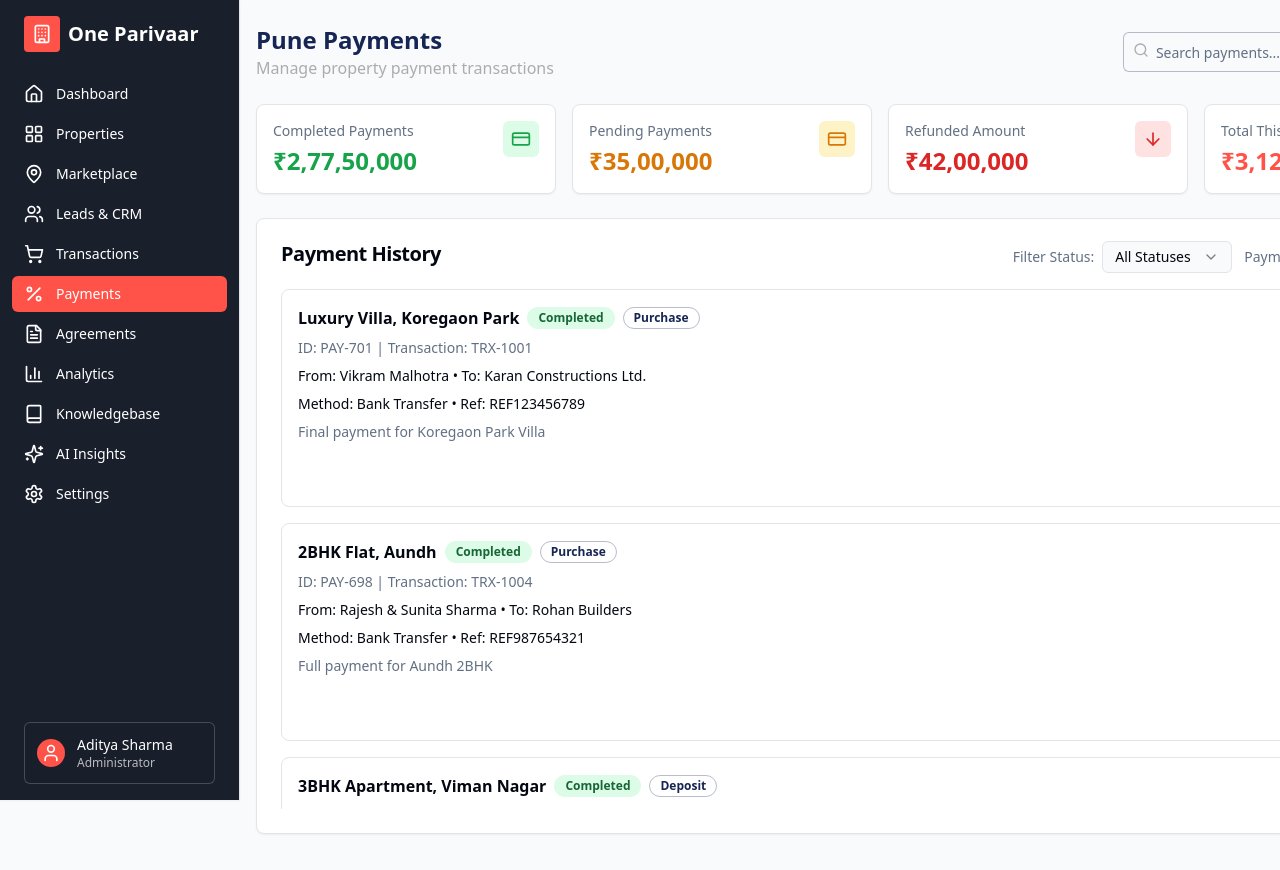
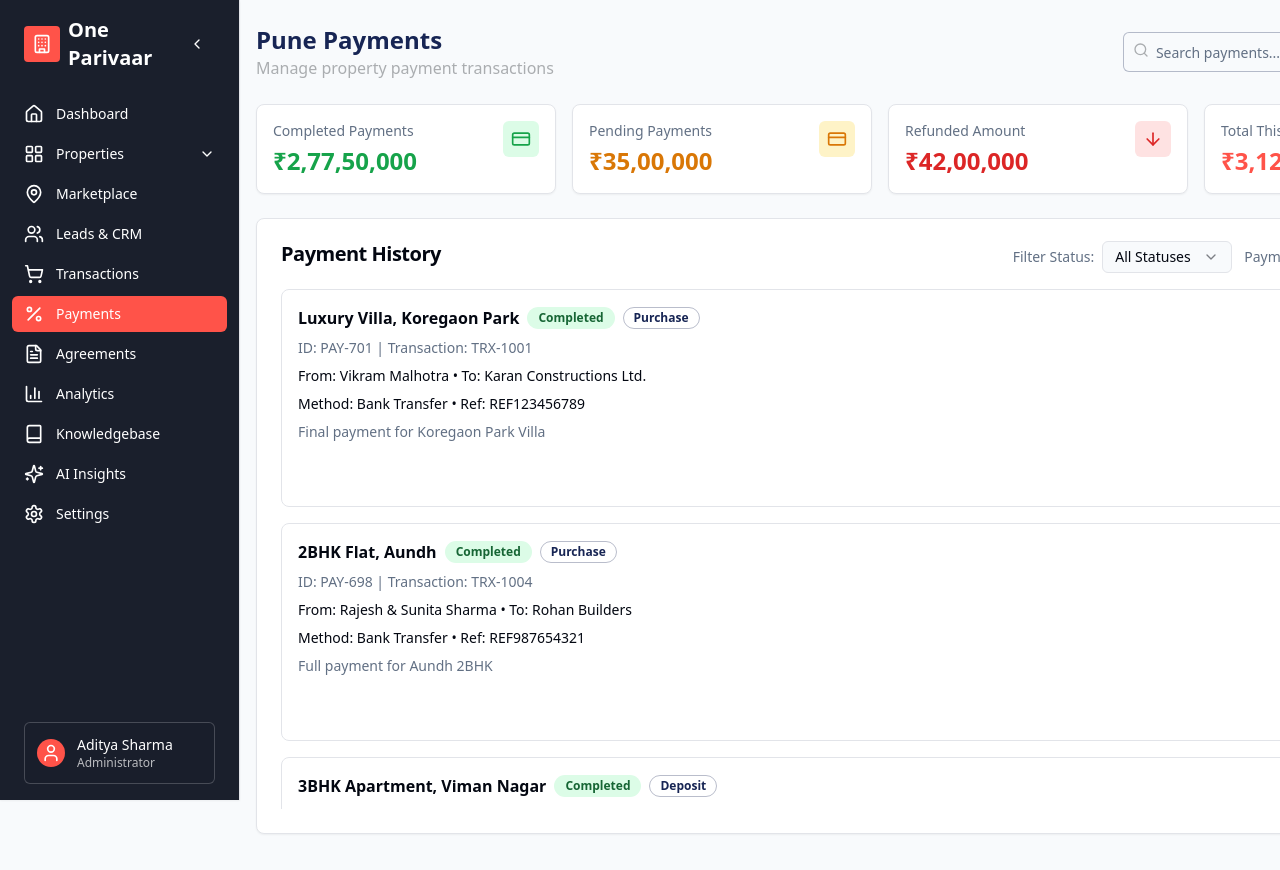
Before and after one commit to rosh100yx/homeflow-nexus-platform, a React (Vite) app: page /payments in a window 1280 px wide. Shown: the top 870 px of the page. Built offline with nearby package versions, Linux system fonts and the light colour scheme.

Commit message:
feat: Implement collapsible navbar
-   Made the navbar collapsible.
-   Used container viewport for layout.
-   Simplified navigation.

```diff
--- a/src/components/ui/Navbar.tsx
+++ b/src/components/ui/Navbar.tsx
@@ -5,6 +5,7 @@ import {
   BarChart3,
   Book,
   Building,
+  ChevronDown,
   FileText,
   Home,
   LayoutGrid,
@@ -21,15 +22,22 @@ import {
 import { Button } from "@/components/ui/button";
 import { cn } from '@/lib/utils';
 import { useToast } from '@/hooks/use-toast';
+import {
+  Collapsible,
+  CollapsibleContent,
+  CollapsibleTrigger
+} from "@/components/ui/collapsible";
 
 type NavItem = {
   label: string;
   href: string;
   icon: React.ReactNode;
+  subItems?: { label: string; href: string }[];
 };
 
 export const Navbar: React.FC = () => {
   const [showMobileMenu, setShowMobileMenu] = useState(false);
+  const [isCollapsed, setIsCollapsed] = useState(false);
   const location = useLocation();
   const { toast } = useToast();
 
@@ -43,6 +51,10 @@ export const Navbar: React.FC = () => {
       label: "Properties",
       href: "/properties",
       icon: <LayoutGrid className="h-5 w-5" />,
+      subItems: [
+        { label: "My Properties", href: "/properties?filter=my" },
+        { label: "Featured", href: "/properties?filter=featured" }
+      ]
     },
     {
       label: "Marketplace",
@@ -109,35 +121,95 @@ export const Navbar: React.FC = () => {
   return (
     <>
       {/* Desktop Navigation */}
-      <div className="hidden lg:flex fixed inset-y-0 left-0 flex-col py-4 px-3 w-60 bg-saas-dark border-r shadow-sm z-40 overflow-y-auto scrollbar-none">
-        <div className="px-3 mb-6">
+      <div className={cn(
+        "hidden lg:flex fixed inset-y-0 left-0 flex-col py-4 px-3 bg-saas-dark border-r shadow-sm z-40 overflow-y-auto scrollbar-none transition-all duration-300",
+        isCollapsed ? "w-16" : "w-60"
+      )}>
+        <div className={cn("px-3 mb-6 flex items-center", isCollapsed && "justify-center")}>
           <Link to="/" className="flex items-center">
             <div className="bg-[#FF5349] text-white p-2 rounded mr-2">
               <Building className="h-5 w-5" />
             </div>
-            <h1 className="font-bold text-xl text-white">One Parivaar</h1>
+            {!isCollapsed && <h1 className="font-bold text-xl text-white">One Parivaar</h1>}
           </Link>
+          <Button
+            variant="ghost"
+            size="icon"
+            onClick={() => setIsCollapsed(!isCollapsed)}
+            className={cn(
+              "ml-auto text-white hover:bg-sidebar-accent hover:text-white",
+              isCollapsed && "hidden"
+            )}
+          >
+            <ChevronDown className="h-4 w-4 transform rotate-90" />
+          </Button>
         </div>
+
+        {isCollapsed && (
+          <Button
+            variant="ghost"
+            size="icon"
+            onClick={() => setIsCollapsed(!isCollapsed)}
+            className="mx-auto mb-4 text-white hover:bg-sidebar-accent hover:text-white"
+          >
+            <ChevronDown className="h-4 w-4" />
+          </Button>
+        )}
 
         <nav className="flex-1 space-y-1 overflow-y-auto">
           {navItems.map((item) => (
+            <div key={item.href}>
+              {item.subItems ? (
+                <Collapsible className="w-full">
+                  <CollapsibleTrigger className={cn(
+                    "flex items-center gap-3 w-full px-3 py-2 rounded-md text-sm font-medium transition-colors",
+                    isActive(item.href)
+                      ? "bg-[#FF5349] text-white"
+                      : "text-white hover:bg-saas-dark/80 hover:text-[#FF5349]"
+                  )}>
+                    <div className="flex items-center gap-3 flex-1">
+                      {item.icon}
+                      {!isCollapsed && <span>{item.label}</span>}
+                    </div>
+                    {!isCollapsed && <ChevronDown className="h-4 w-4" />}
+                  </CollapsibleTrigger>
+                  <CollapsibleContent className={cn(
+                    "pl-10 space-y-1 mt-1",
+                    isCollapsed && "hidden"
+                  )}>
+                    {item.subItems.map((subItem) => (
+                      <Link
+                        key={subItem.href}
+                        to={subItem.href}
+                        className="flex py-1 text-sm text-white/80 hover:text-[#FF5349]"
+                      >
+                        {subItem.label}
+                      </Link>
+                    ))}
+                  </CollapsibleContent>
+                </Collapsible>
+              ) : (
                 <Link
                   key={item.href}
                   to={item.href}
                   onClick={(e) => handleNavigation(e, item.href)}
                   className={cn(
                     "flex items-center gap-3 px-3 py-2 rounded-md text-sm font-medium transition-colors",
+                    isCollapsed ? "justify-center" : "",
                     isActive(item.href)
                       ? "bg-[#FF5349] text-white"
                       : "text-white hover:bg-saas-dark/80 hover:text-[#FF5349]"
                   )}
                 >
                   {item.icon}
-              {item.label}
+                  {!isCollapsed && <span>{item.label}</span>}
                 </Link>
+              )}
+            </div>
           ))}
         </nav>
 
+        {!isCollapsed && (
           <div className="mt-auto px-3 pt-3">
             <div className="flex items-center gap-3 p-3 bg-saas-dark/80 rounded-md border border-white/20">
               <div className="bg-[#FF5349] text-white p-1 rounded-full">
@@ -149,6 +221,15 @@ export const Navbar: React.FC = () => {
               </div>
             </div>
           </div>
+        )}
+
+        {isCollapsed && (
+          <div className="mt-auto px-3 pt-3 flex justify-center">
+            <div className="bg-[#FF5349] text-white p-1 rounded-full">
+              <User className="h-5 w-5" />
+            </div>
+          </div>
+        )}
       </div>
 
       {/* Mobile Navigation Bar */}
@@ -188,6 +269,35 @@ export const Navbar: React.FC = () => {
 
             <nav className="space-y-4 overflow-y-auto">
               {navItems.map((item) => (
+                <div key={item.href}>
+                  {item.subItems ? (
+                    <Collapsible className="w-full">
+                      <CollapsibleTrigger className={cn(
+                        "flex items-center justify-between w-full px-3 py-2 rounded-md text-sm font-medium transition-colors",
+                        isActive(item.href)
+                          ? "bg-[#FF5349] text-white"
+                          : "text-white hover:bg-saas-dark/80"
+                      )}>
+                        <div className="flex items-center gap-3">
+                          {item.icon}
+                          <span>{item.label}</span>
+                        </div>
+                        <ChevronDown className="h-4 w-4" />
+                      </CollapsibleTrigger>
+                      <CollapsibleContent className="pl-10 space-y-1 mt-1">
+                        {item.subItems.map((subItem) => (
+                          <Link
+                            key={subItem.href}
+                            to={subItem.href}
+                            onClick={() => setShowMobileMenu(false)}
+                            className="flex py-1 text-sm text-white/80 hover:text-[#FF5349]"
+                          >
+                            {subItem.label}
+                          </Link>
+                        ))}
+                      </CollapsibleContent>
+                    </Collapsible>
+                  ) : (
                     <Link
                       key={item.href}
                       to={item.href}
@@ -205,6 +315,8 @@ export const Navbar: React.FC = () => {
                       {item.icon}
                       {item.label}
                     </Link>
+                  )}
+                </div>
               ))}
             </nav>
 
@@ -227,7 +339,7 @@ export const Navbar: React.FC = () => {
       <div className="lg:hidden h-16" />
 
       {/* Content Padding for Desktop */}
-      <div className="hidden lg:block lg:ml-60" />
+      <div className="hidden lg:block" style={{ marginLeft: isCollapsed ? '4rem' : '15rem' }} />
     </>
   );
 };
```
Lines whose indentation alone changed are shown as unchanged.
